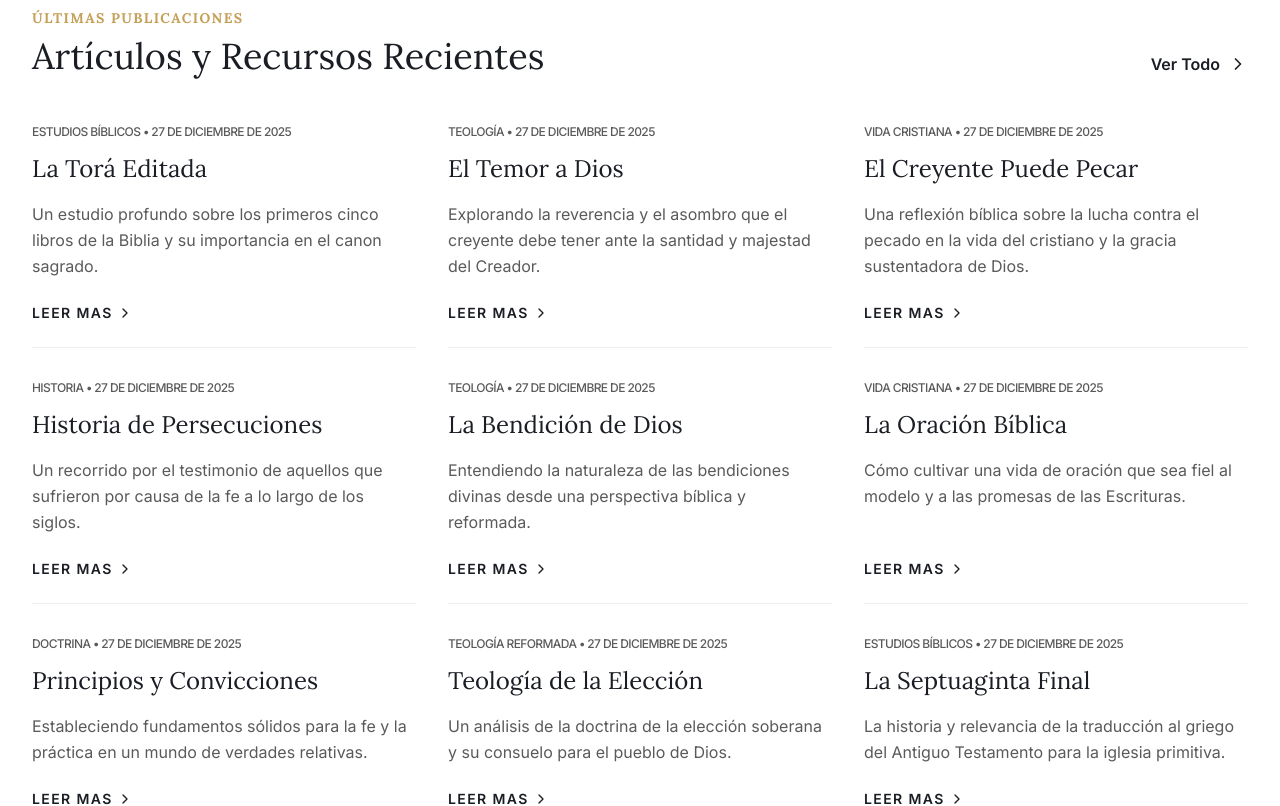
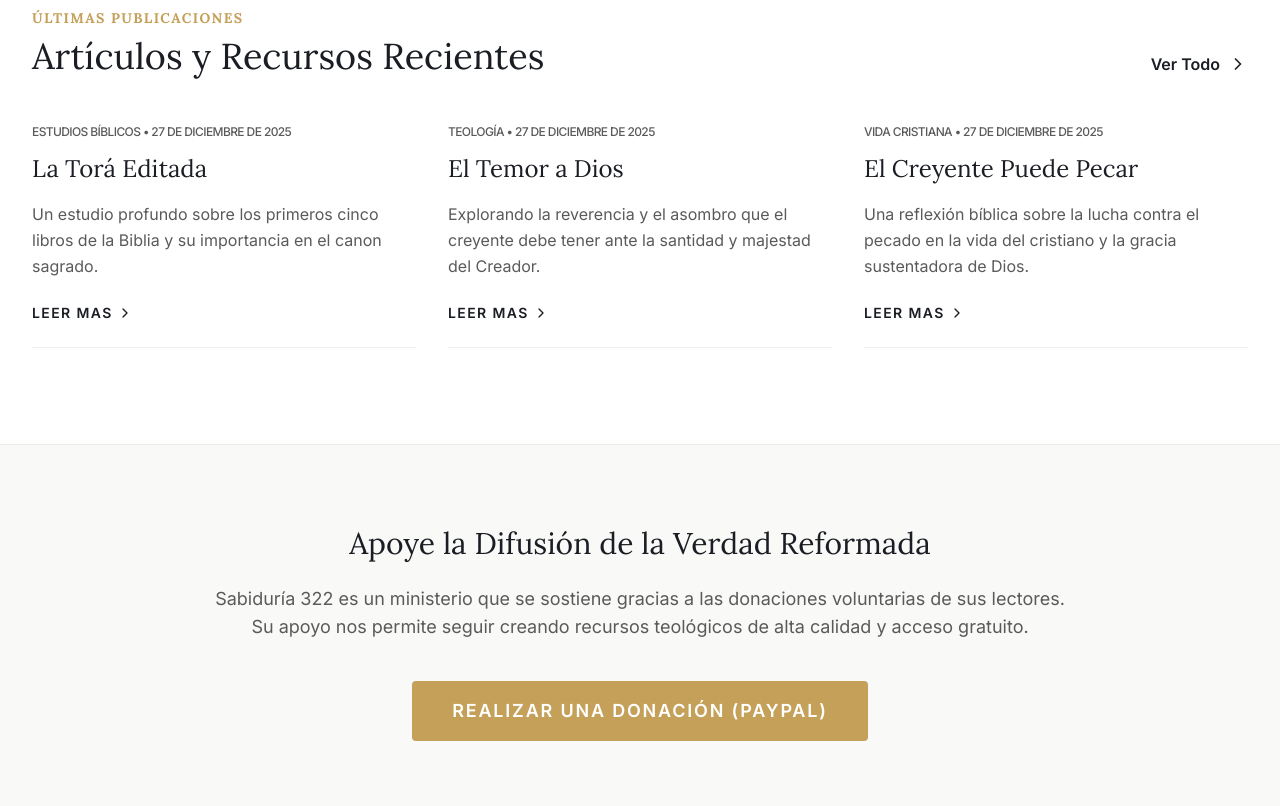
Before and after one commit to Edgardo-Lamas/sabidur-a322, a React (Vite) app: page / in a window 1280 px wide. Shown: the part 800-1606 px from the top of the page. Built offline with nearby package versions, Linux system fonts and the light colour scheme.

Commit message:
feat: update home page video and limit article feed to 3 items

```diff
--- a/src/components/ArticleFeed.jsx
+++ b/src/components/ArticleFeed.jsx
@@ -22,7 +22,7 @@ const ArticleFeed = () => {
                 </div>
 
                 <div className="grid grid-cols-1 md:grid-cols-2 lg:grid-cols-3 gap-8">
-                    {content.articles.map((article) => (
+                    {content.articles.slice(0, 3).map((article) => (
                         <article key={article.id} className="group cursor-pointer">
                             <div className="border-b border-sabiduria-gray/10 pb-6 h-full flex flex-col">
                                 <span className="text-xs uppercase tracking-tighter text-sabiduria-gray font-medium mb-3">
--- a/src/data/content.json
+++ b/src/data/content.json
@@ -89,7 +89,7 @@
     },
     "hero": {
         "youtubeTitle": "Último Video: La Justificación por la Fe",
-        "youtubeUrl": "https://www.youtube.com/embed/dQw4w9WgXcQ",
-        "youtubeId": "dQw4w9WgXcQ"
+        "youtubeUrl": "https://www.youtube.com/embed/Vw86HBr3log",
+        "youtubeId": "Vw86HBr3log"
     }
 }
```
